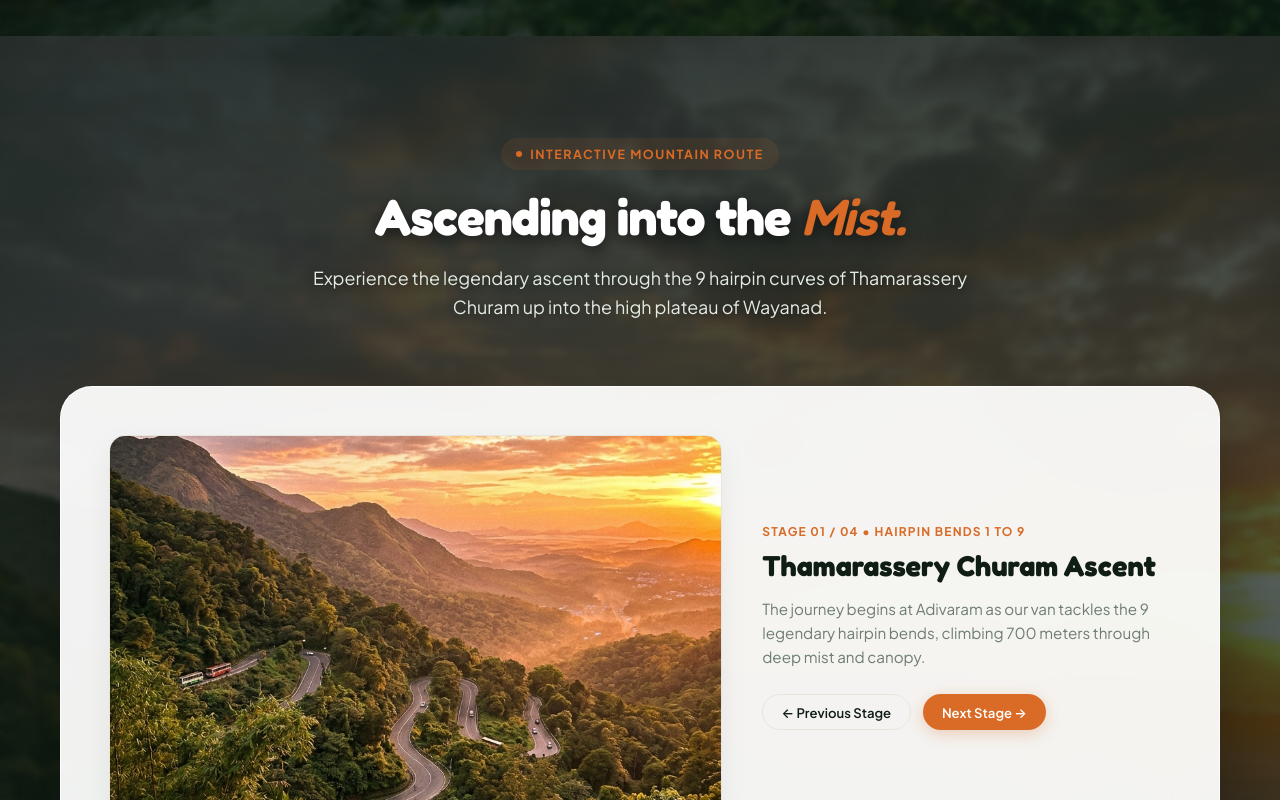
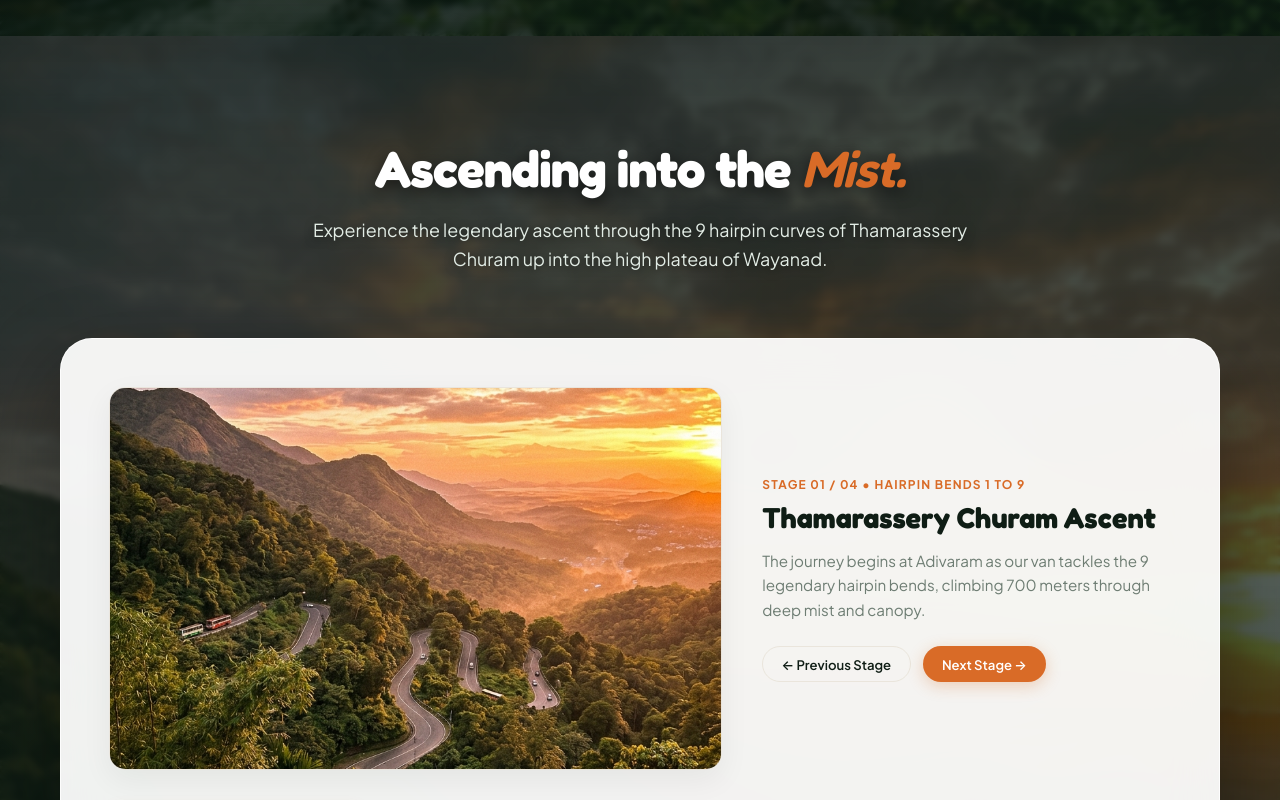
Before and after one commit to AjithMthomas/carloz-travelhub-frontend, a React (Vite) app: page / in a window 1280 px wide. Shown: the part 6240-7040 px from the top of the page. Built offline with nearby package versions, Linux system fonts and the light colour scheme.

Commit message:
chore: remove Interactive Mountain Route text badge pill

```diff
--- a/src/components/RouteVisualizer.tsx
+++ b/src/components/RouteVisualizer.tsx
@@ -17,10 +17,6 @@ export const RouteVisualizer: React.FC = () => {
     <section className="section section-route-visualizer" id="churam-visualizer">
       <div className="container">
         <div className="section-header">
-          <div className="badge-pill">
-            <span className="dot" />
-            <span>Interactive Mountain Route</span>
-          </div>
           <h2 className="section-title">
             Ascending into the <em>Mist.</em>
           </h2>
```
